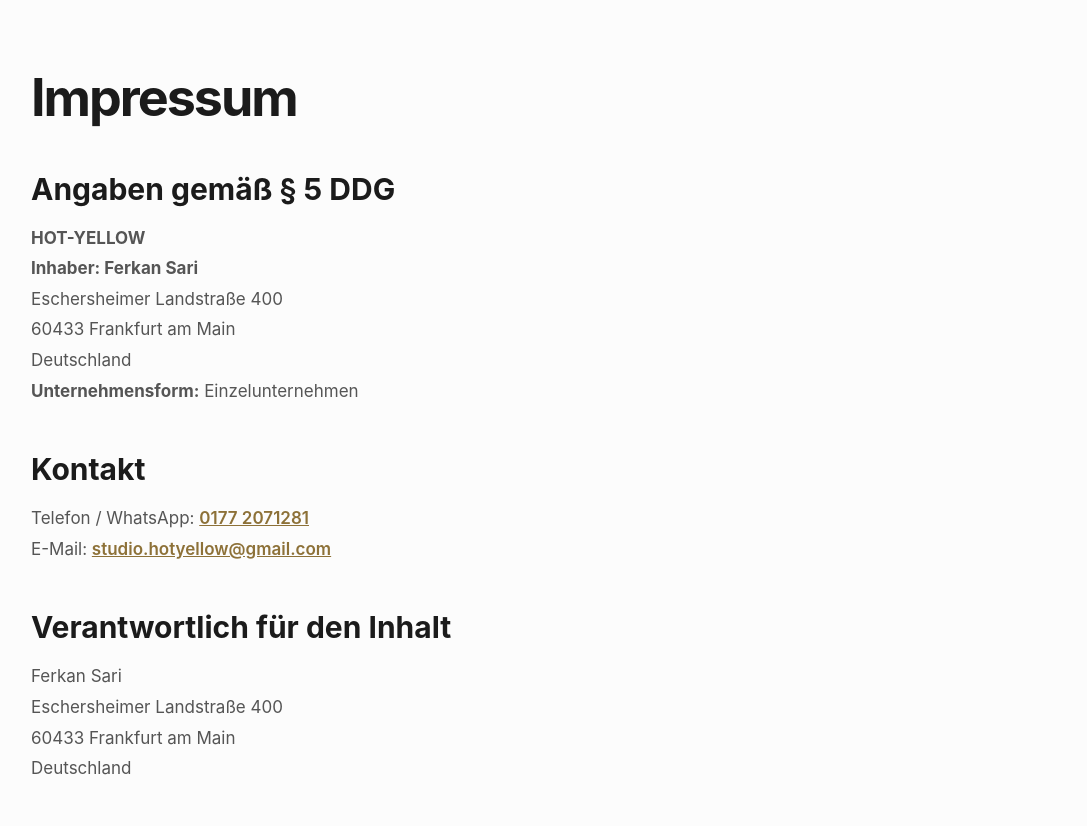
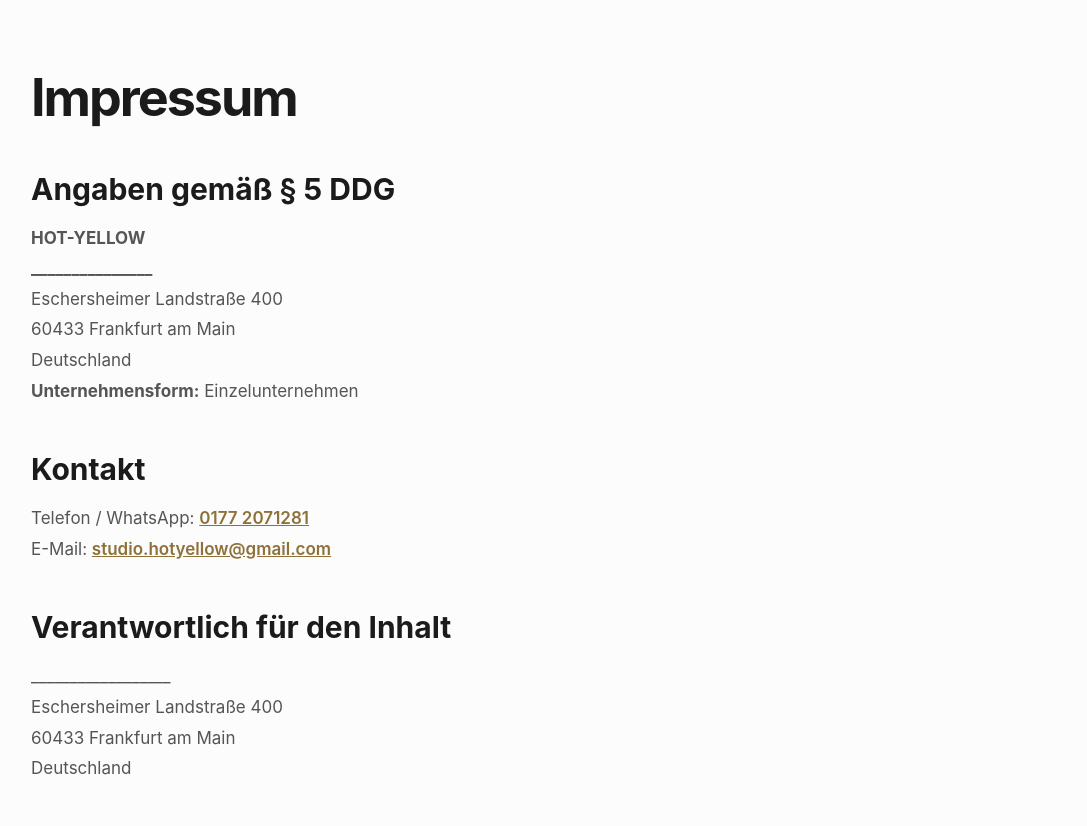
Before and after one commit to hot-yellow/hot-yellow, a plain HTML site: page impressum.html in a window 1280 px wide. Shown: the part 120-946 px from the top of the page, without its empty margins (159-1246 px from the left). Drawn offline with Linux system fonts and the light colour scheme.

Commit message:
Update impressum.html

```diff
--- a/impressum.html
+++ b/impressum.html
@@ -47,7 +47,7 @@
 
         <p>
             <strong>HOT-YELLOW</strong><br>
-            <strong>Inhaber: Ferkan Sari</strong><br>
+            <strong>_______________</strong><br>
             Eschersheimer Landstraße 400<br>
             60433 Frankfurt am Main<br>
             Deutschland
@@ -67,7 +67,7 @@
         <h2>Verantwortlich für den Inhalt</h2>
 
         <p>
-            Ferkan Sari<br>
+            __________________<br>
             Eschersheimer Landstraße 400<br>
             60433 Frankfurt am Main<br>
             Deutschland
```
